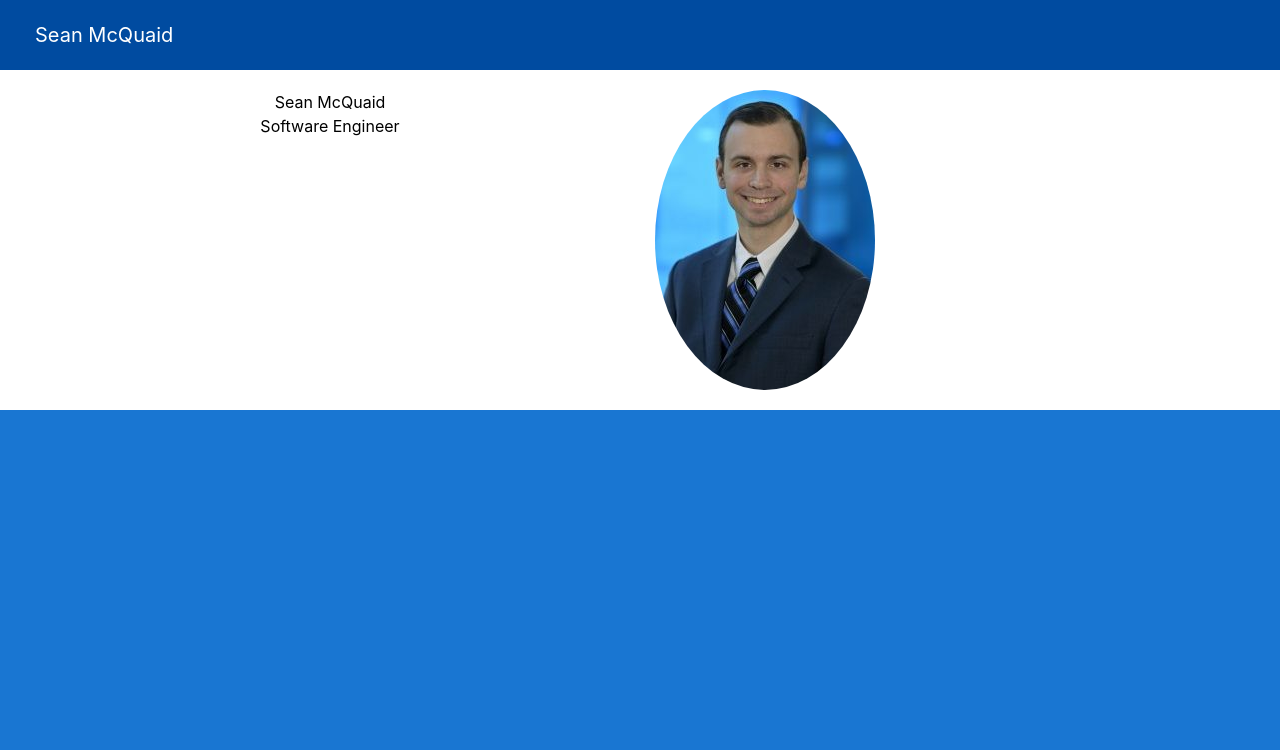
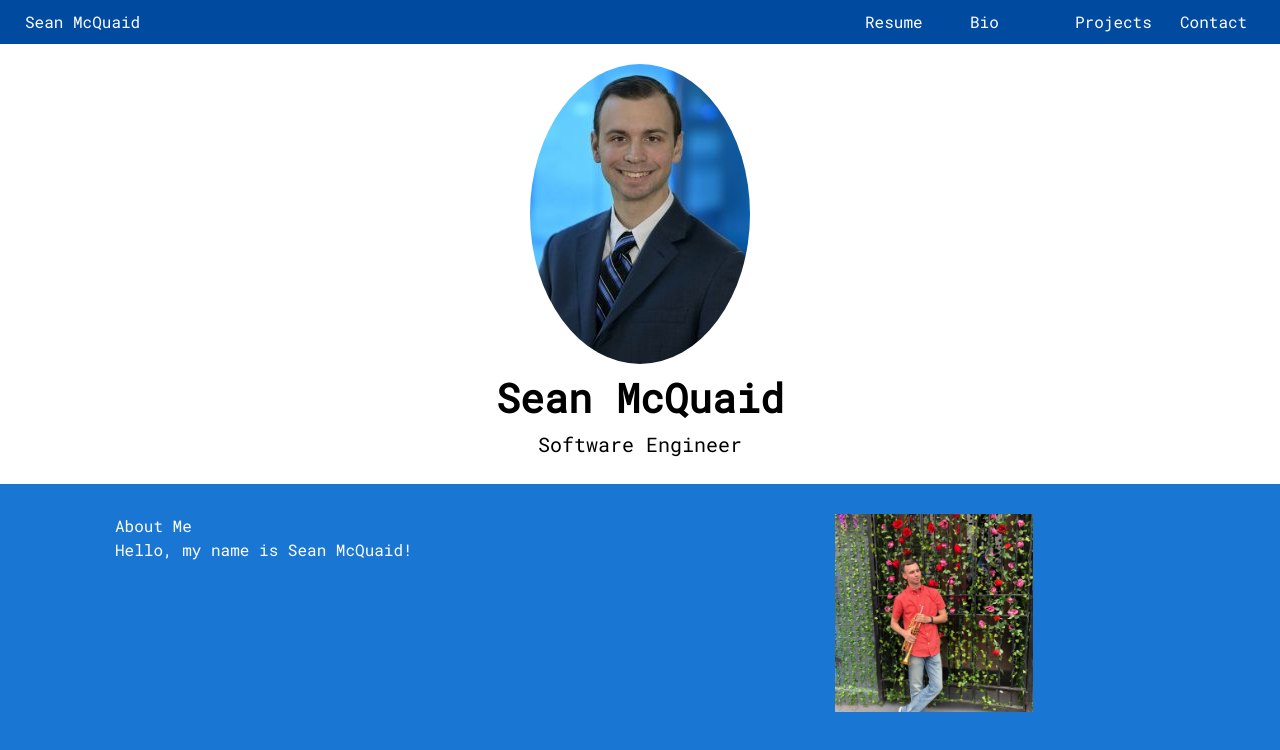
Before and after one commit to seanmcquaid/Old-Portfolio-Website, a plain HTML site: page index.html in a window 1280 px wide. Drawn offline with nearby package versions, Linux system fonts and the light colour scheme.

Commit message:
found better font but still working on layout with bootstrap

```diff
--- a/index.html
+++ b/index.html
@@ -5,6 +5,7 @@
     <meta http-equiv="X-UA-Compatible" content="IE=edge">
     <title>Sean McQuaid - Software Engineer</title>
     <meta name="viewport" content="width=device-width, initial-scale=1">
+    <link href="https://fonts.googleapis.com/css?family=Roboto+Mono" rel="stylesheet">
     <link rel="stylesheet" href="https://cdn.rawgit.com/konpa/devicon/df6431e323547add1b4cf45992913f15286456d3/devicon.min.css">
     <link rel="stylesheet" href="https://stackpath.bootstrapcdn.com/bootstrap/4.1.3/css/bootstrap.min.css" />
     <link rel="stylesheet" type="text/css" media="screen" href="styles.css" />
@@ -12,26 +13,46 @@
 <body>
     <div class="container-fluid" id="navbar">
         <div class="col-12">
-            <div class="col-4">
-                <div class="row">Sean McQuaid</div>
+            <div class="row">
+                <div class="col-4">Sean McQuaid</div>
+                <div class="col-4"></div>
+                <div class="col-1"><a class="nav-right-options" href="#">Resume</a></div>
+                <div class="col-1"><a class="nav-right-options" href="#">Bio</a></div>
+                <div class="col-1"><a class="nav-right-options" href="#">Projects</a></div>
+                <div class="col-1"><a class="nav-right-options" href="#">Contact</a></div>
+                </div>
             </div>
         </div>
     </div>
     <div class="container-fluid" id="welcome">
         <div class="col-12">
             <div class="row">
-                <div class="col-6">
-                    <div class="row text-center">
-                        <div class="col-12">
-                            <div class="name">Sean McQuaid</div>
-                            <div class="job-title">Software Engineer</div>
-                        </div>
-                    </div>
+                <div class="col-12">
+                    <div class="image"><img id="headshot" src="images/seanMcQuaidHeadshot.png"></div>
+                    <div class="name"><h1 id="welcome-name">Sean McQuaid</h1></div>
+                    <div class="desired-job-title"><h3 id="job-title">Software Engineer</h3></div>
                 </div>
-                <div class="col-6"><img id="headshot" src="images/seanMcQuaidHeadshot.png"></div>
             </div>
         </div>
     </div>
+
+    <div class="container" id="about-me">
+        <div class="col-12">
+            <div class="row">
+                <div class="col-12">
+                    <div class="row">
+                        <div class="col-8 about-me-text">
+                            <div class="about-me-header">About Me</div>
+                            <div class="about-me-bio">Hello, my name is Sean McQuaid!</div>
+                        </div>
+                        <div class="col-4 about-me-pic"><img class="about-picture" src="/images/aboutMePic.jpg"></div>
+                    </div>
+                </div>
+            </div>
+        </div>
+    </div>
+
+
     <script src="scripts.js"></script>
 </body>
 </html>
--- a/styles.css
+++ b/styles.css
@@ -6,21 +6,49 @@ dark - #004ba0; -white text*/
 body {
     background-color: #1976d2;
     color: white;
+    font-family: 'Roboto Mono', monospace;
 }
 
 #navbar {
     background-color: #004ba0;
-    font-size: 20px;
-    padding: 20px;
+    font-size: 16px;
+    padding: 10px;
 }
+
+.nav-right-options{
+    color: white;
+}
+
 
 #welcome {
     padding: 20px;
     background-color: white;
     width: 100%;
     color: black;
+    text-align: center;
 }
 
 #headshot {
     border-radius: 50%;
 }
+
+.name {
+    margin: 10px;
+}
+
+#welcome-name {
+    font-size: 40px;
+    font-weight: bold;
+}
+
+#job-title {
+    font-size: 20px;
+}
+
+#about-me {
+    padding: 30px;
+}
+
+.about-picture {
+    width: 60%;
+}
```
Also changed, not shown: images/aboutMePic.jpg (added), 1 other file.
